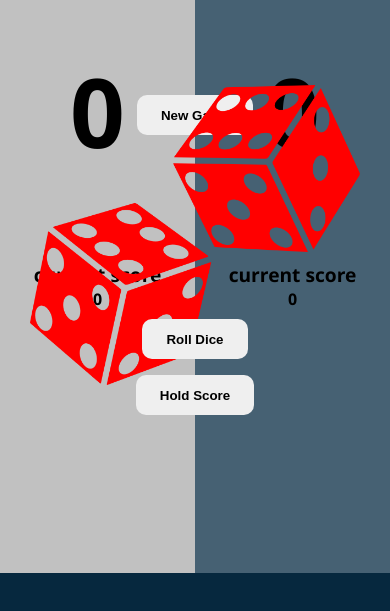
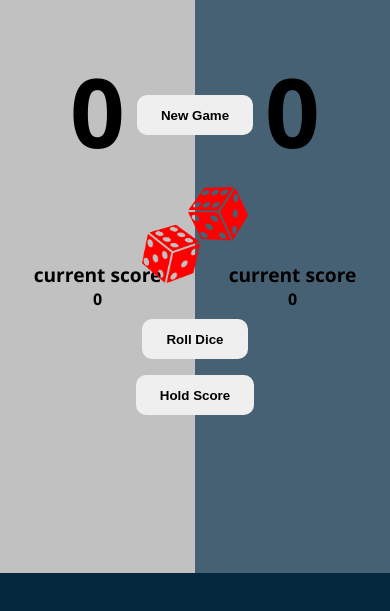
Before and after one commit to Saurabh-Duryodhan/Project-Dice-Game-2, a plain HTML site: page index.html in a window 390 px wide. Shown: the part 187-798 px from the top of the page. Drawn offline with Linux system fonts and the light colour scheme.

Commit message:
Fixing mobile error

```diff
--- a/style.css
+++ b/style.css
@@ -72,7 +72,7 @@ button:hover{
 
 img{
     position: absolute;
-    height: 18.75rem;
+    height: 6rem;
     transition: all ease-in-out 0.3s;
 }
 
```
